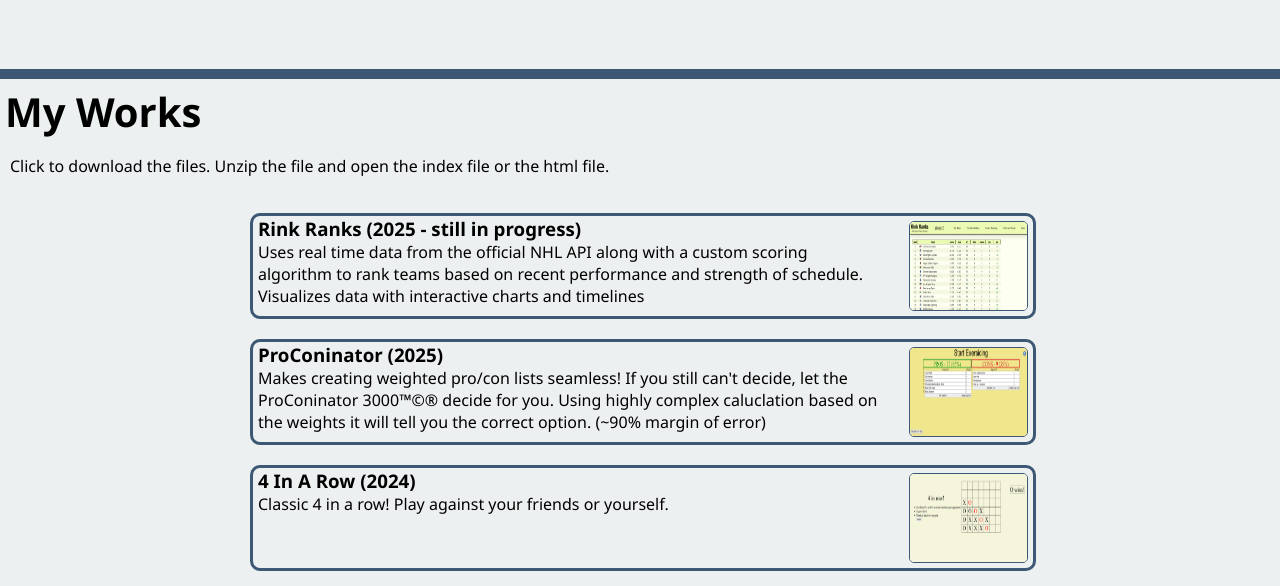
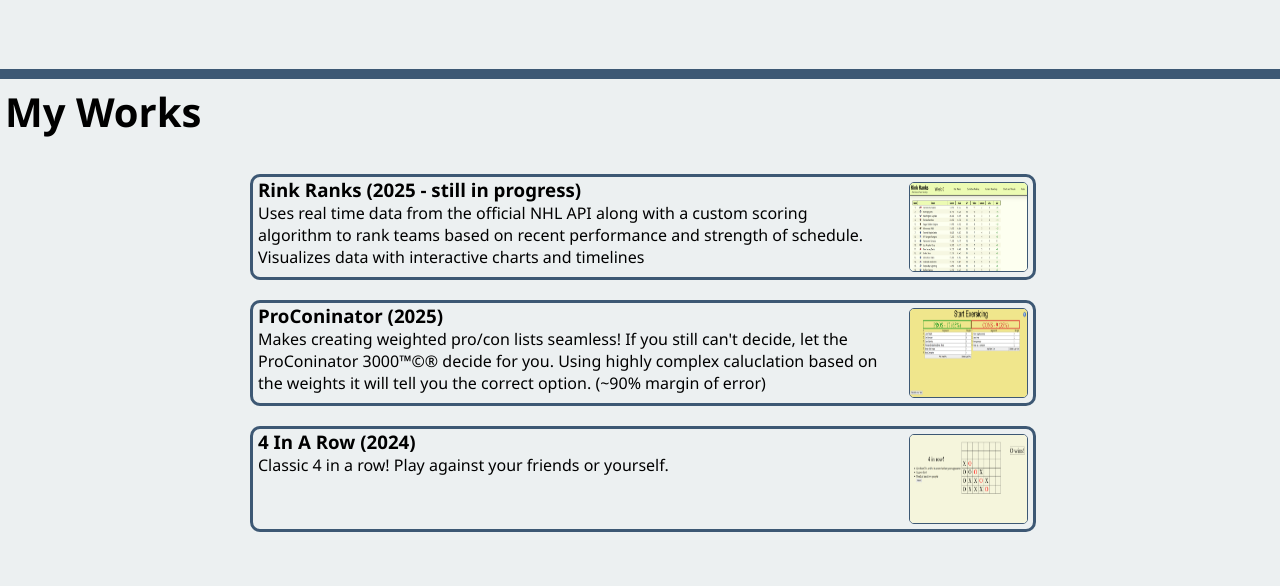
Before and after one commit to joshua1298/Personal-Portfolio, a plain HTML site: page index.html in a window 1280 px wide. Shown: the part 1152-1738 px from the top of the page. After the commit the page ends 1699 px from the top, so only its background shows below. Drawn offline with Linux system fonts and the light colour scheme.

Commit message:
Update index.html

```diff
--- a/index.html
+++ b/index.html
@@ -68,7 +68,6 @@
 
     <section id="projects">
         <h3 id="projectTitle">My Works</h3>
-        <p style="margin-left: 10px;">Click to download the files. Unzip the file and open the index file or the html file.</p>
         <div id="projectWrapper">
             <a class="pj" id="rinkRanks" href="https://joshua1298.github.io/RinkRanks/index.html" target="_blank">
                 <div class="pjTextContainer">
```
